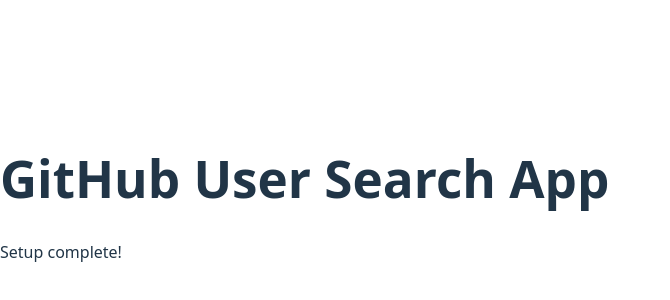
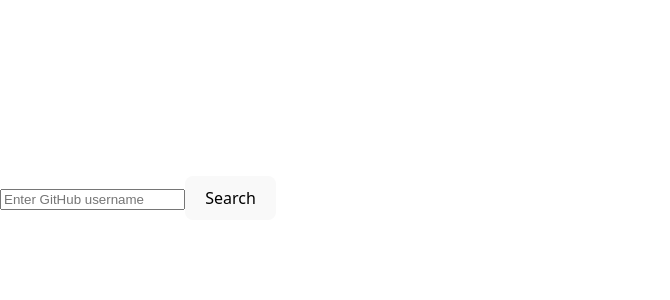
Before and after one commit to MutesasiraMuwada/alx-fe-reactjs, a React (Vite) app in the folder github-user-search/: page / in a window 1280 px wide. Shown: the part 202-502 px from the top of the page, without its empty margins (0-670 px from the left). Built offline with nearby package versions, Linux system fonts and the light colour scheme.

Commit message:
Task 2: Enhance Search component UI and add advanced search features

```diff
--- a/github-user-search/src/App.jsx
+++ b/github-user-search/src/App.jsx
@@ -1,10 +1,10 @@
 import React from "react";
+import Search from "./components/Search";
 
 function App() {
   return (
     <div>
-      <h1>GitHub User Search App</h1>
-      <p>Setup complete!</p>
+      <Search />
     </div>
   );
 }
```
